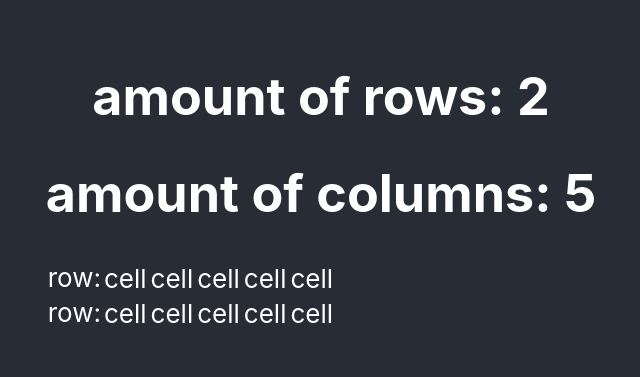
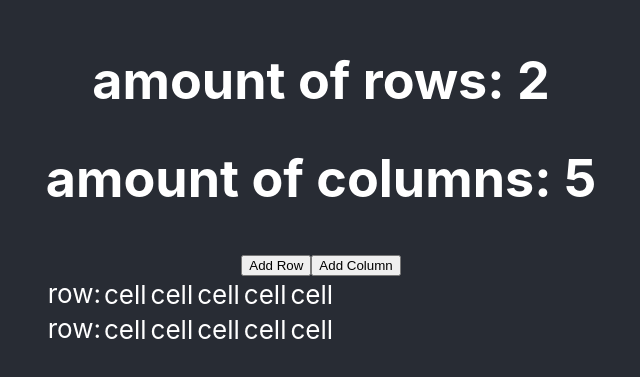
Before and after one commit to ajLapid718/griddy, a React (Create React App) app: page / in a window 1280 px wide. Shown: the part 219-596 px from the top of the page, without its empty margins (319-959 px from the left). Built offline with nearby package versions, Linux system fonts and the light colour scheme.

Commit message:
add row to grid and add column to grid via buttons

```diff
--- a/src/components/containers/Table.jsx
+++ b/src/components/containers/Table.jsx
@@ -11,6 +11,14 @@ class Table extends Component {
     }
   }
 
+  handleAddRow = () => {
+    this.setState({amountOfRows: this.state.amountOfRows + 1})
+  }
+
+  handleAddColumn = () => {
+    this.setState({amountOfColumns: this.state.amountOfColumns + 1})
+  }
+
   render() {
     let rows = [];
 
@@ -22,6 +30,8 @@ class Table extends Component {
       <div>
         <h1>amount of rows: {this.state.amountOfRows}</h1>
         <h1>amount of columns: {this.state.amountOfColumns}</h1>
+        <button onClick={this.handleAddRow}>Add Row</button>
+        <button onClick={this.handleAddColumn}>Add Column</button>
         <table>
           {rows}
         </table>
```
